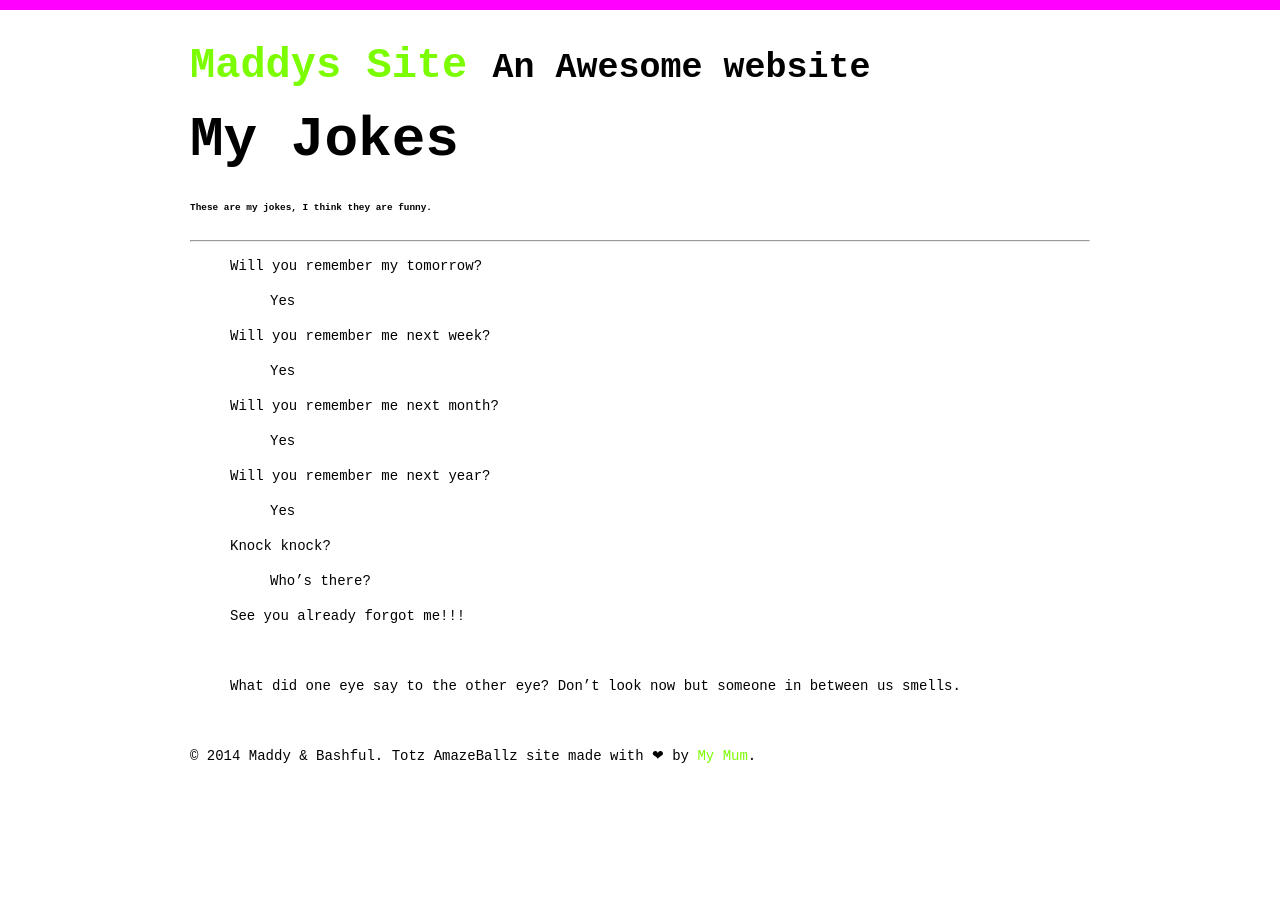
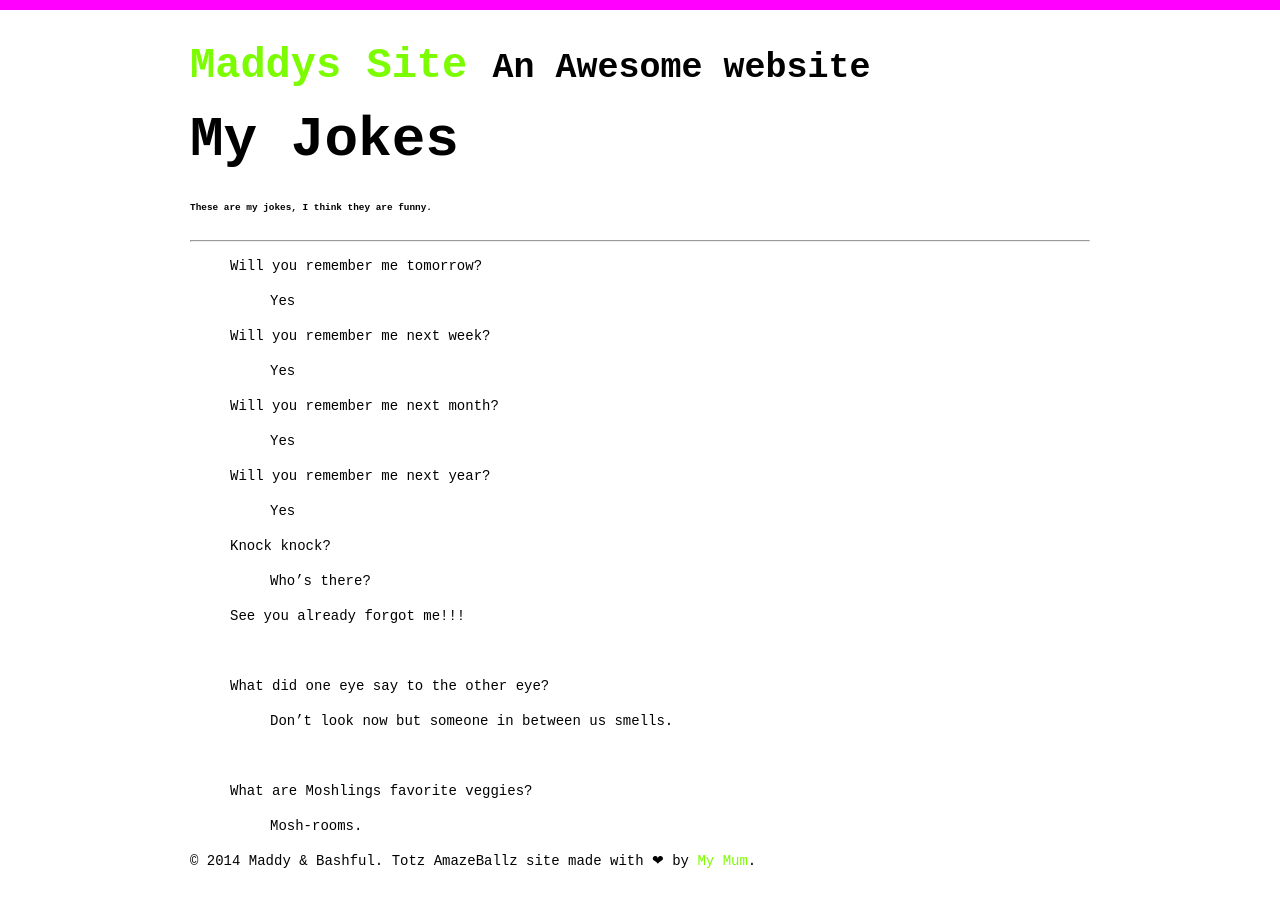
Before and after one commit to roachhd/maddy, a Jekyll site: the page built from jokes/index.md, in a window 1280 px wide. Built offline with Jekyll 4.4.1, drawn with Linux system fonts in a browser that asks for light colours.

Commit message:
Update index.md

```diff
--- a/jokes/index.md
+++ b/jokes/index.md
@@ -7,7 +7,7 @@ title: My Jokes
 
 ---
 
->Will you remember my tomorrow?
+>Will you remember me tomorrow?
 >>Yes
 
 >Will you remember me next week?
@@ -27,6 +27,9 @@ title: My Jokes
 &nbsp;
 
 >What did one eye say to the other eye?
- Don't look now but someone in between us smells.
+>>Don't look now but someone in between us smells.
 
 &nbsp;
+
+> What are Moshlings favorite veggies?
+>>Mosh-rooms.
```
